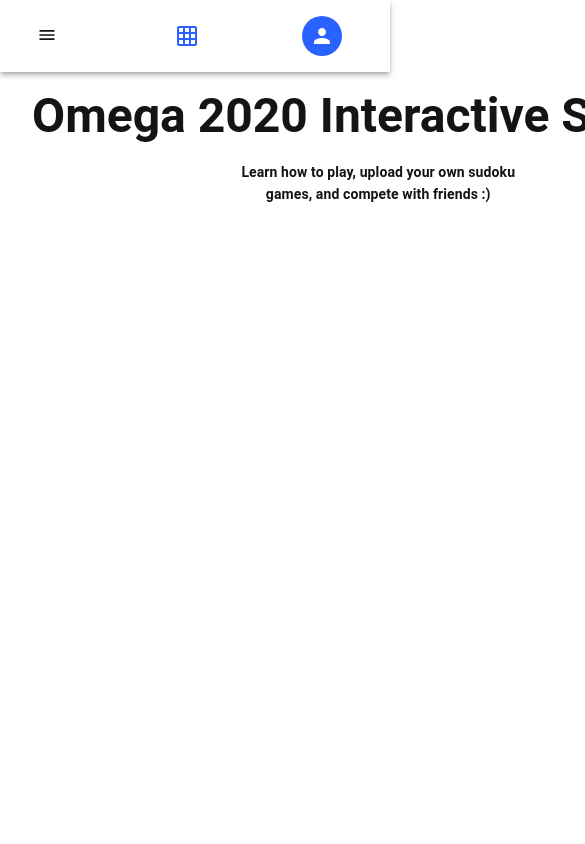
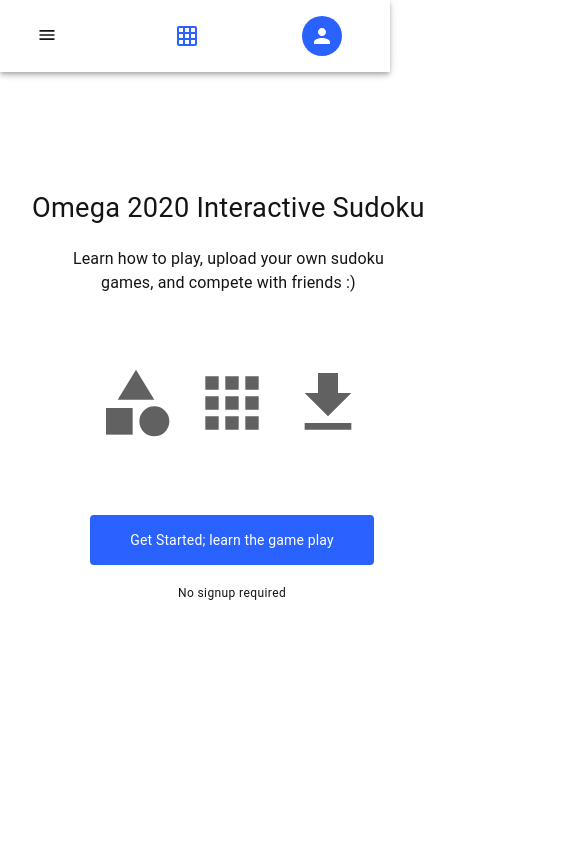
Before and after one commit to JessicaDosseh/Omega-Web-App, a React (Create React App) app in the folder packages/web/: page / in a window 390 px wide. Shown: the top 844 px of the page, 585 px wide, since content can reach past the window. Built offline with nearby package versions, Linux system fonts and the light colour scheme.

Commit message:
landingpage responsivness

```diff
--- a/packages/web/src/components/LandingPage/HomePage.js
+++ b/packages/web/src/components/LandingPage/HomePage.js
@@ -1,17 +1,35 @@
 import React from 'react';
+import useMediaQuery from '@material-ui/core/useMediaQuery';
 import Box from '@material-ui/core/Box';
 import Skeleton from '@material-ui/lab/Skeleton';
 import CardHeader from '@material-ui/core/CardHeader';
 import Typography from '@material-ui/core/Typography';
+import { grey } from '@material-ui/core/colors';
 import { makeStyles } from '@material-ui/core/styles';
+
+import CategoryIcon from '@material-ui/icons/Category';
+import AppsIcon from '@material-ui/icons/Apps';
+import GetAppIcon from '@material-ui/icons/GetApp';
+import GridOnIcon from '@material-ui/icons/GridOn';
+
+import BlueButton from '../../store/Buttons/BlueButton';
 
 const HomePage = (props) => {
   const classes = useStyles();
   const { loading = false } = props;
 
+  let viewPort = false;
+  const viewPortWidth = false;
+  const md = useMediaQuery('(min-width: 1050px)');
+  if (viewPort === md) {
+    viewPort = true;
+  } else {
+    viewPort = false;
+  }
+
   return (
     <Box className={classes.root}>
-      <Box className={classes.headerBox}>
+      <Box className={classes.mainContainer}>
         <CardHeader
           avatar={
             loading ? (
@@ -22,16 +40,90 @@ const HomePage = (props) => {
                 height={600}
               />
             ) : (
+              <Box className={classes.headerBox}>
+                {/* ADD SWITCH CASE FOR MOBILE HEADER AND SUBHEADER */}
+                {(() => {
+                  switch (viewPort) {
+                    case true:
+                      return (
+                        <Box>
+                          <Typography
+                            className={classes.header}
+                            style={{ fontSize: '1.7rem' }}
+                          >
+                            Omega 2020 Interactive Sudoku
+                          </Typography>
+                          <br />
+                          <Typography className={classes.subheader}>
+                            Learn how to play, upload your own sudoku
+                            <br />
+                            games, and compete with friends :&#41;
+                          </Typography>
+                        </Box>
+                      );
+                    default:
+                      return (
                         <Box>
                           <Typography variant='h3' className={classes.header}>
                             Omega 2020 Interactive Sudoku
                           </Typography>
                           <br />
-                <Typography variant='subtitle2' className={classes.header}>
+                          <Typography
+                            variant='h6'
+                            className={classes.subheader}
+                          >
                             Learn how to play, upload your own sudoku
                             <br />
                             games, and compete with friends :&#41;
                           </Typography>
+                        </Box>
+                      );
+                  }
+                })()}
+              </Box>
+            )
+          }
+        />
+        <CardHeader
+          action={
+            loading ? (
+              <Skeleton className={classes.text} width={60} height={55} />
+            ) : (
+              <Box>
+                <br />
+                <br />
+                <Box className={classes.space}>
+                  <CategoryIcon className={classes.icon} />
+                  <AppsIcon className={classes.icon} />
+                  <GetAppIcon className={classes.icon} />
+                </Box>
+                <br />
+                <br />
+              </Box>
+            )
+          }
+        />
+        <CardHeader
+          action={
+            loading ? (
+              <Skeleton className={classes.text} width={60} height={55} />
+            ) : (
+              <Box>
+                <BlueButton title={'Get Started; learn the game play'} />
+                <br />
+                <br />
+                <Typography variant='caption'>No signup required</Typography>
+              </Box>
+            )
+          }
+        />
+        <CardHeader
+          action={
+            loading ? (
+              <Skeleton className={classes.text} width={60} height={55} />
+            ) : (
+              <Box className={classes.gameBoard}>
+                <GridOnIcon style={{ fontSize: 400 }} />
               </Box>
             )
           }
@@ -41,17 +133,35 @@ const HomePage = (props) => {
   );
 };
 
-const useStyles = makeStyles(() => ({
+const useStyles = makeStyles((theme) => ({
   root: {
+    width: '100%',
     display: 'flex',
     flexFlow: 'column wrap',
     justifyContent: 'center',
     alignItems: 'center',
+    marginTop: 100,
     // border: '2px solid red',
   },
-  header: {
-    fontWeight: 600,
+  mainContainer: {
+    display: 'flex',
+    flexFlow: 'column wrap',
+    justifyContent: 'center',
+    alignItems: 'center',
     textAlign: 'center',
+    // border: '2px solid orange',
+  },
+  icon: {
+    fontSize: 80,
+    color: grey[700],
+  },
+  gameBoard: {
+    marginTop: 200,
+  },
+  space: {
+    '& > *': {
+      margin: theme.spacing(1),
+    },
   },
 }));
 
--- a/packages/web/src/components/Navigation/NavBar/NavBar-web.js
+++ b/packages/web/src/components/Navigation/NavBar/NavBar-web.js
@@ -9,7 +9,7 @@ import { IconButton } from '@material-ui/core';
 import FiberManualRecordTwoToneIcon from '@material-ui/icons/FiberManualRecordTwoTone';
 import { blue } from '@material-ui/core/colors';
 import { makeStyles } from '@material-ui/core/styles';
-import WhiteButton from '../../assets/WhiteButton';
+import WhiteButton from '../../../store/Buttons/WhiteButton';
 import AvatarElement from './AvatarElement';
 
 const NavBarWeb = (props) => {
--- /dev/null
+++ b/packages/web/src/store/Buttons/BlueButton.js
@@ -0,0 +1,27 @@
+import React from 'react';
+import Typography from '@material-ui/core/Typography';
+import Button from '@material-ui/core/Button';
+import { blue } from '@material-ui/core/colors';
+import { withStyles } from '@material-ui/core/styles';
+
+const BlueButton = (props) => {
+  return (
+    <ColorButton size='large' href={props.href}>
+      <Typography variant='body2'>{props.title}</Typography>
+    </ColorButton>
+  );
+};
+
+const ColorButton = withStyles((theme, props) => ({
+  root: {
+    padding: '15px 40px 15px 40px',
+    color: theme.palette.getContrastText(blue.A700),
+    backgroundColor: blue.A700,
+    '&:hover': {
+      backgroundColor: blue[800],
+    },
+    textTransform: 'none',
+  },
+}))(Button);
+
+export default BlueButton;
--- /dev/null
+++ b/packages/web/src/store/Buttons/WhiteButton.js
@@ -0,0 +1,28 @@
+import React from 'react';
+import Typography from '@material-ui/core/Typography';
+import Button from '@material-ui/core/Button';
+import { blue, grey } from '@material-ui/core/colors';
+import { withStyles } from '@material-ui/core/styles';
+
+const WhiteButton = (props) => {
+  return (
+    <ColorButton size='large' variant='outlined' color={blue.A700}>
+      <Typography variant='caption'>{props.title}</Typography>
+    </ColorButton>
+  );
+};
+
+const ColorButton = withStyles(() => ({
+  root: {
+    paddingLeft: 20,
+    paddingRight: 20,
+    color: blue.A700,
+    backgroundColor: grey[50],
+    '&:hover': {
+      backgroundColor: grey[300],
+    },
+    textTransform: 'none',
+  },
+}))(Button);
+
+export default WhiteButton;
--- a/packages/web/src/store/Mode/theme.js
+++ b/packages/web/src/store/Mode/theme.js
@@ -1,5 +1,6 @@
 export const darkMode = {
-  body: '#141414',
+  // body: '#141414',
+  body: '#000000',
   text: '#FFFFFF',
 };
 
```
Also changed, not shown: packages/web/src/assets/gameOfTheDay.png (added). Lines whose indentation alone changed are shown as unchanged.
